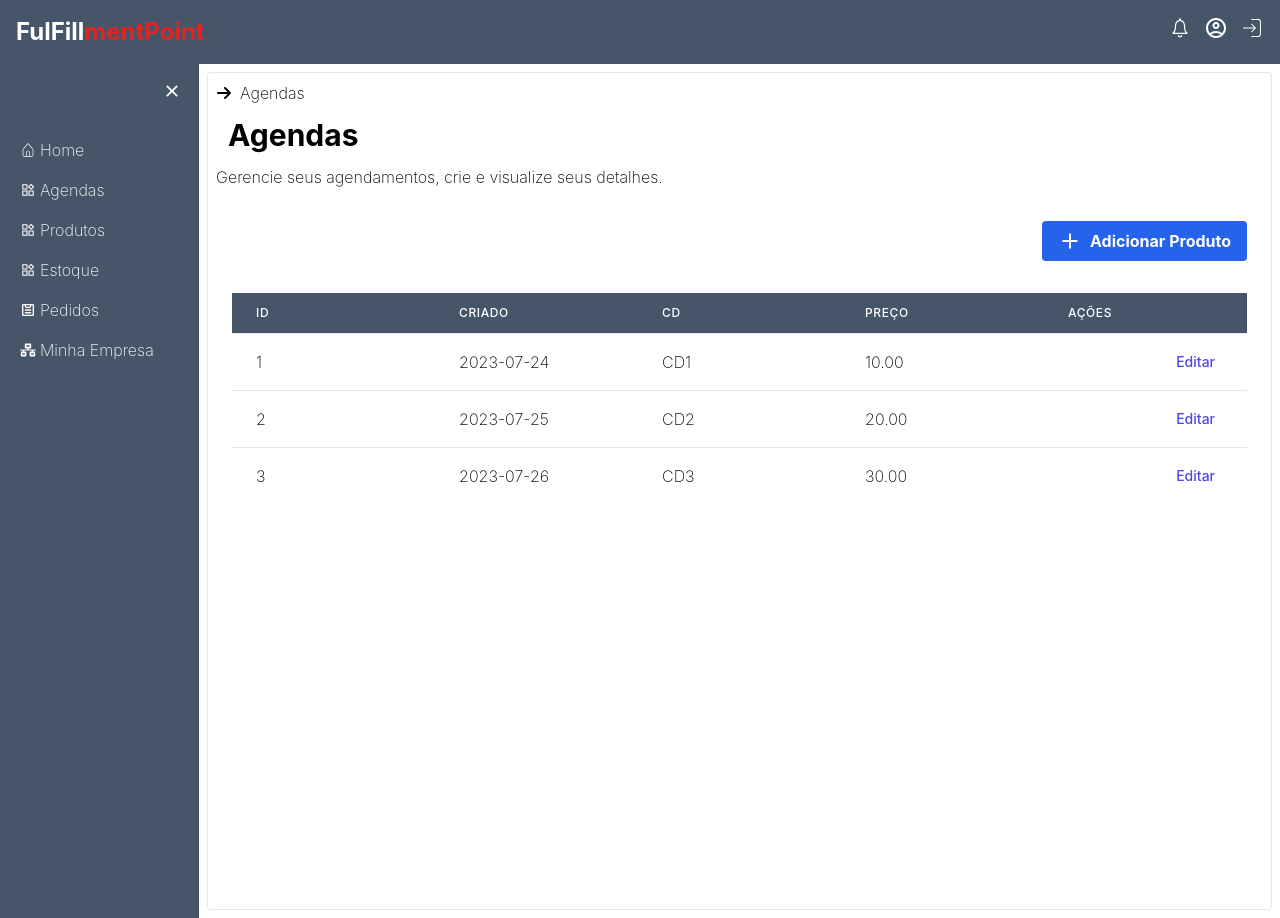
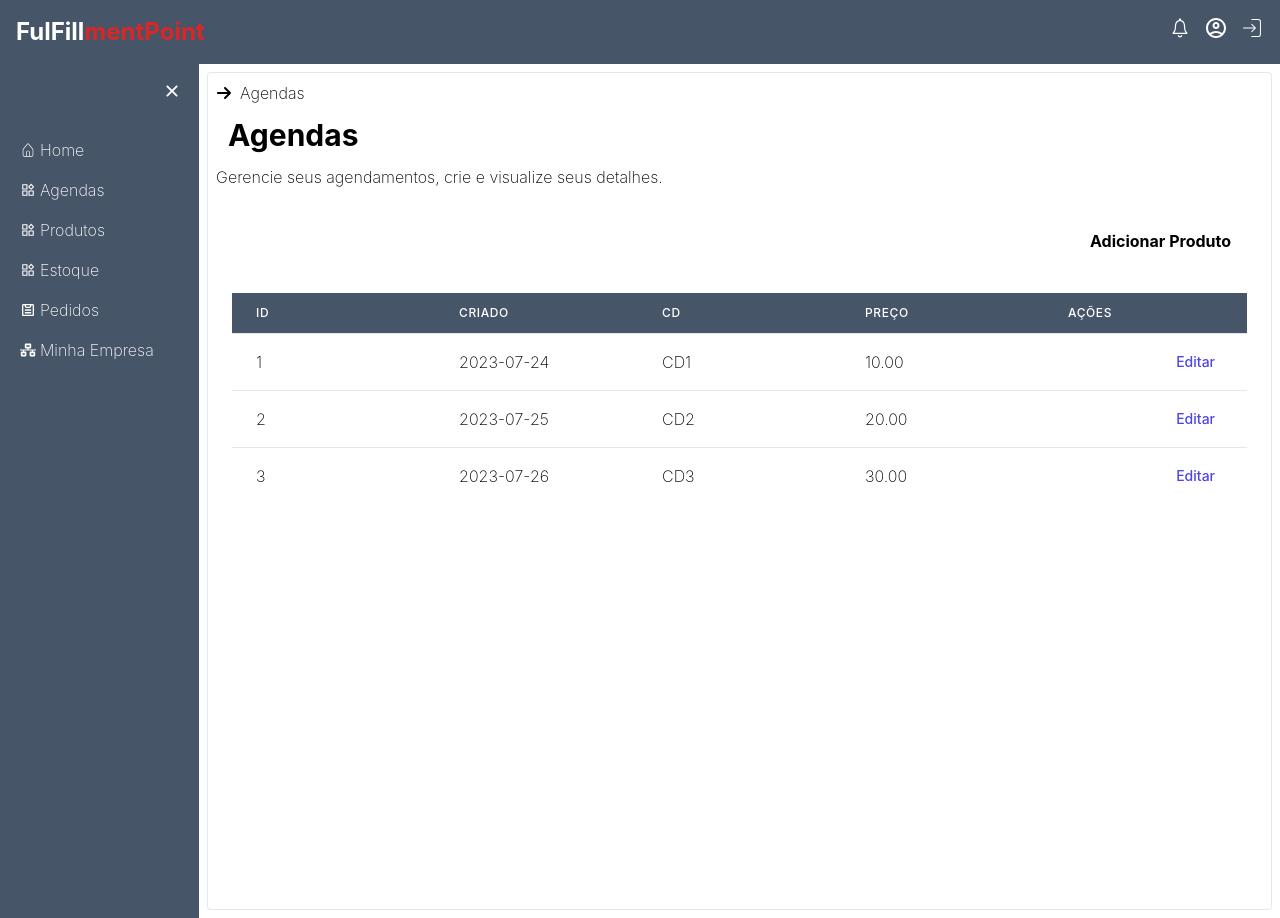
Before and after one commit to JoseErisvaldo/FulfillmentPoint-, a React (Create React App) app: page /agendas in a window 1280 px wide. Built offline with nearby package versions, Linux system fonts and the light colour scheme.

Commit message:
style: bg, color

```diff
--- a/src/Components/Ux/Button/Button.jsx
+++ b/src/Components/Ux/Button/Button.jsx
@@ -1,11 +1,11 @@
 import React from 'react'
 
-export default function Button({ title, onClick, type, icon }) {
+export default function Button({ title, onClick, type, icon, bg, color }) {
   return (
     <div
       onClick={onClick}
       type={type}
-      className="flex items-center gap-2 bg-blue-600 hover:bg-blue-500 text-white font-bold py-2 px-4 rounded mt-4 cursor-pointer"
+      className={`flex items-center gap-2 bg-${bg}-600 hover:bg-${bg}-500 text-${color} font-bold py-2 px-4 rounded mt-4 cursor-pointer`}
     >
       <span className="text-white text-2xl">{icon}</span>
       <span>{title}</span>
```
